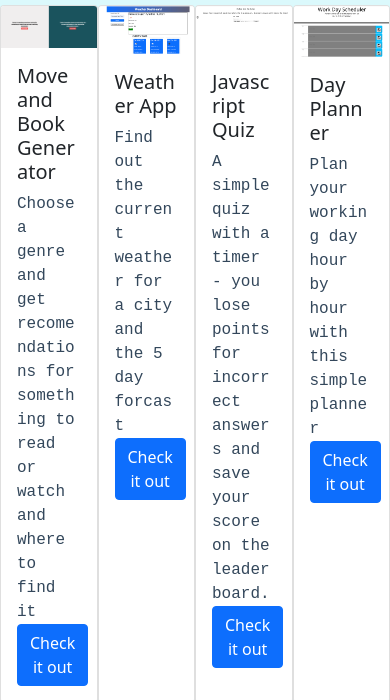
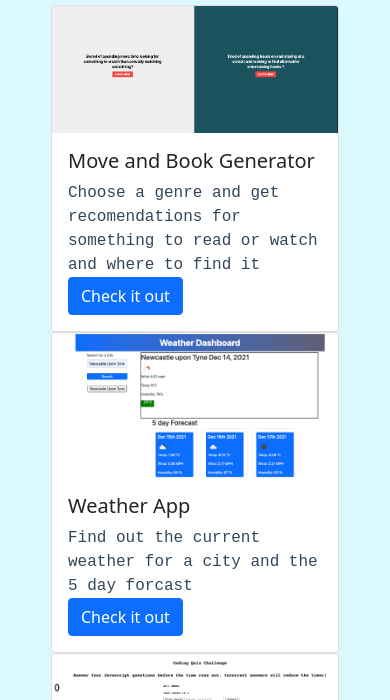
Before and after one commit to mattmc86/mattMcKennaPortfolio, a plain HTML site: page index.html in a window 390 px wide. Shown: the part 1293-1993 px from the top of the page. Drawn offline with nearby package versions, Linux system fonts and the light colour scheme.

Commit message:
added media query so project container is responsive

```diff
--- a/style.css
+++ b/style.css
@@ -180,9 +180,19 @@ ul {
   justify-content: space-between;
 }
 
-.card{
+@media screen and (max-width: 600px) {
+  #projects{
 
+    /* display: grid;
+    grid-template-columns: repeat(4, 1fr);
+    grid-gap: 20px; */
+    flex-direction: column;
+    justify-content: center;
+    align-items: center;
+
+  }
 }
+
 /* .project-image{
 
 
```
